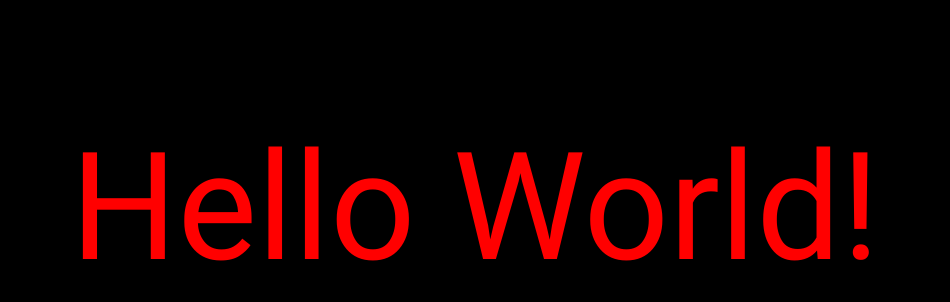
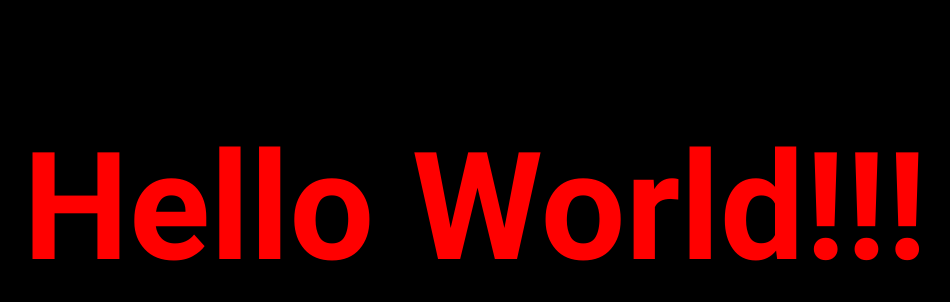
Before and after one commit to ENG1N3X/gulp-template, a website: page app/index.html in a window 1280 px wide. Shown: the part 188-490 px from the top of the page, without its empty margins (165-1115 px from the left). Drawn offline with nearby package versions, Linux system fonts and the light colour scheme; files that its build step writes are made by us from their sources.

Commit message:
new styles

```diff
--- a/app/index.html
+++ b/app/index.html
@@ -13,7 +13,7 @@
       <div class="container">
         <div class="row">
           <div class="col-12">
-            <h1 class="title">Hello World!</h1>
+            <h1 class="title">Hello World!!!</h1>
           </div>
         </div>
       </div>
--- a/app/less/style.less
+++ b/app/less/style.less
@@ -13,6 +13,6 @@ body {
 
 .title {
   color: red;
-  font-family: "Roboto-Regular";
+  font-family: "Roboto-Bold";
   font-size: 150px;
 }
```
